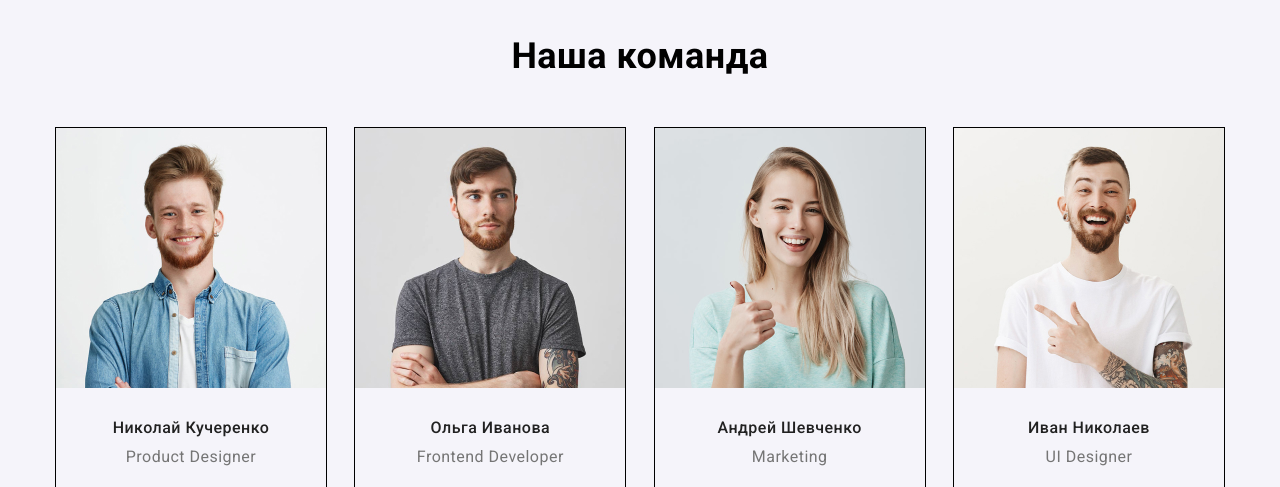
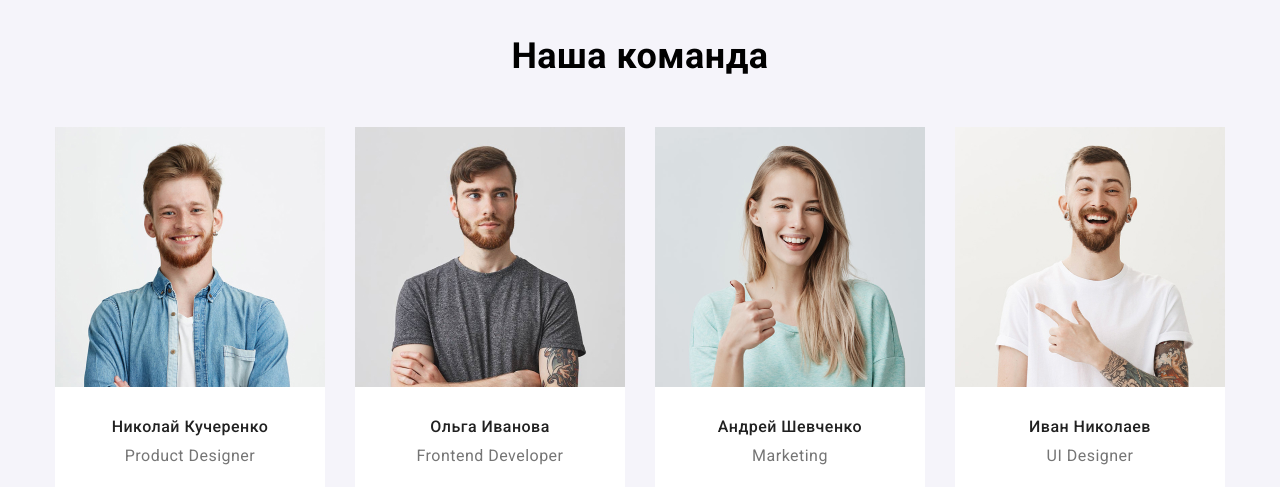
Before and after one commit to AntonUA96/goit-markup-hw-03, a plain HTML site: page index.html in a window 1280 px wide. Shown: the part 1730-2217 px from the top of the page. Drawn offline with Linux system fonts and the light colour scheme.

Commit message:
final homework3 part2

```diff
--- a/css/style.css
+++ b/css/style.css
@@ -228,7 +228,11 @@ p {
   display: flex;
   justify-content: space-between;
 }
-
+.our-team-card {
+  padding-top: 30px;
+  padding-bottom: 24px;
+  background-color: #fff;
+}
 .social-items {
   display: flex;
   justify-content: center;
@@ -239,7 +243,6 @@ p {
 }
 
 .our-team-list .card {
-  border: 1px solid black;
   width: 270 px;
   height: 422px;
 }
@@ -280,7 +283,7 @@ p {
   font-size: 16px;
   line-height: 1.19;
   text-align: center;
-  margin-top: 30px;
+
   margin-bottom: 10px;
 }
 
--- a/index.html
+++ b/index.html
@@ -142,6 +142,7 @@
                 width="270"
                 height="260"
               />
+              <div class="our-team-card">
                 <h3 class="name">Николай Кучеренко</h3>
                 <p class="profession" lang="en">Product Designer</p>
                 <ul class="list social-items">
@@ -164,10 +165,13 @@
                   </li>
                   <li class="item">
                     <a href="" aria-label="линкедин-иконка"
-                    ><img src="./image/linkedin1(1).svg" alt="линкедин-иконка"
+                      ><img
+                        src="./image/linkedin1(1).svg"
+                        alt="линкедин-иконка"
                     /></a>
                   </li>
                 </ul>
+              </div>
             </li>
             <li class="card">
               <img
@@ -176,6 +180,7 @@
                 width="270"
                 height="260"
               />
+              <div class="our-team-card">
                 <h3 class="name">Ольга Иванова</h3>
                 <p class="profession" lang="en">Frontend Developer</p>
                 <ul class="list social-items">
@@ -198,10 +203,13 @@
                   </li>
                   <li class="item">
                     <a href="" aria-label="линкедин-иконка"
-                    ><img src="./image/linkedin1(1).svg" alt="линкедин-иконка"
+                      ><img
+                        src="./image/linkedin1(1).svg"
+                        alt="линкедин-иконка"
                     /></a>
                   </li>
                 </ul>
+              </div>
             </li>
             <li class="card">
               <img
@@ -210,6 +218,7 @@
                 width="270"
                 height="260"
               />
+              <div class="our-team-card">
                 <h3 class="name">Андрей Шевченко</h3>
                 <p class="profession" lang="en">Marketing</p>
                 <ul class="list social-items">
@@ -232,10 +241,13 @@
                   </li>
                   <li class="item">
                     <a href="" aria-label="линкедин-иконка"
-                    ><img src="./image/linkedin1(1).svg" alt="линкедин-иконка"
+                      ><img
+                        src="./image/linkedin1(1).svg"
+                        alt="линкедин-иконка"
                     /></a>
                   </li>
                 </ul>
+              </div>
             </li>
             <li class="card">
               <img
@@ -244,6 +256,7 @@
                 width="270"
                 height="260"
               />
+              <div class="our-team-card">
                 <h3 class="name">Иван Николаев</h3>
                 <p class="profession" lang="en">UI Designer</p>
                 <ul class="list social-items">
@@ -266,10 +279,13 @@
                   </li>
                   <li class="item">
                     <a href="" aria-label="линкедин-иконка"
-                    ><img src="./image/linkedin1(1).svg" alt="линкедин-иконка"
+                      ><img
+                        src="./image/linkedin1(1).svg"
+                        alt="линкедин-иконка"
                     /></a>
                   </li>
                 </ul>
+              </div>
             </li>
           </ul>
         </div>
```
Lines whose indentation alone changed are shown as unchanged.
